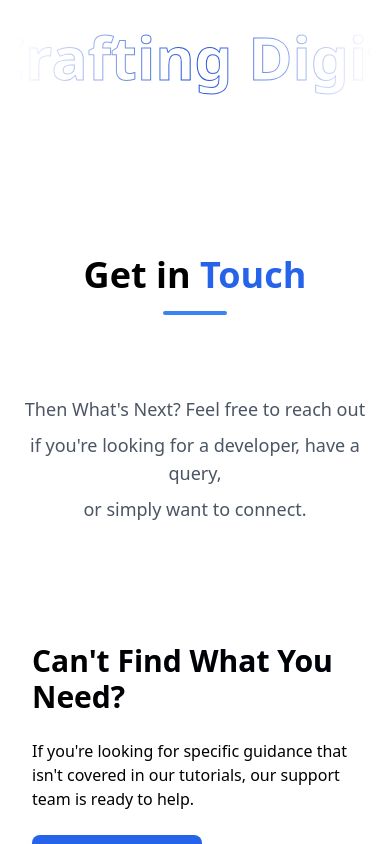
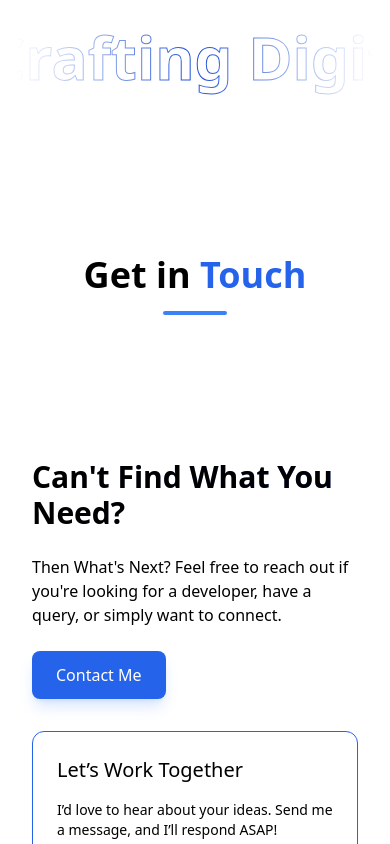
Before and after one commit to Animiiexe/portfolio101, a React (Vite) app: page / in a window 390 px wide. Shown: the part 6481-7325 px from the top of the page. Built offline with nearby package versions, Linux system fonts and the light colour scheme.

Commit message:
feat: update experience periods and improve contact form messaging

```diff
--- a/src/Experience/Third.jsx
+++ b/src/Experience/Third.jsx
@@ -10,9 +10,9 @@ const experiences = [
   {
     title: "Frontend Developer Intern",
     company: "Pinnacle labs",
-    img: companyLogo1,
+    img: companyLogo,
     location: "Remote",
-    period: "Jul 2023-Sep 2023",
+    period: "Mar 2024-Apr 2024",
     responsibilities: [
       "Developed responsive websites for various clients using modern JavaScript frameworks",
       "Gained hands-on technical experience",
@@ -22,10 +22,10 @@ const experiences = [
   },
   {
     title: "Web Developer Intern",
-    img: companyLogo,
+    img: companyLogo1,
     company: "IAC",
     location: "Remote",
-    period: "Mar 2024-Apr 2024",
+    period: "Jul 2023-Sep 2023",
     responsibilities: [
       "Worked on Full-Stack Development",
       "Improved website performance by 40% through code optimization and lazy loading",
--- a/src/footer/Contactform.jsx
+++ b/src/footer/Contactform.jsx
@@ -1,6 +1,6 @@
 import { useState } from "react";
 import { motion } from "framer-motion";
-import { Mail, User } from "lucide-react";
+import { Mail, User, PenBox } from "lucide-react";
 
 const Contactform = () => {
   const [submitted, setSubmitted] = useState(false);
@@ -34,16 +34,19 @@ const Contactform = () => {
                 Can't Find What You Need?
               </h2>
               <p className="mb-6">
-                If you're looking for specific guidance that isn't covered in
-                our tutorials, our support team is ready to help.
+
+        Then What's Next? Feel free to reach out
+        if you're looking for a developer, have a query,
+        or simply want to connect.
+
               </p>
               <motion.a
                 whileHover={{ scale: 1.05 }}
                 whileTap={{ scale: 0.95 }}
-                href="/community"
-                className="inline-block px-6 py-3 rounded-lg font-medium bg-blue-600 hover:bg-black text-white transition-all shadow-lg shadow-purple-500/20"
+                href="mailto:animesh2325@gmail.com"
+                className="inline-block px-6 py-3 rounded-lg font-medium bg-blue-600 hover:bg-black text-white transition-all shadow-lg shadow-blue-500/20"
               >
-                Contact Support
+                Contact Me
               </motion.a>
             </div>
 
@@ -56,10 +59,9 @@ const Contactform = () => {
               className="p-6 rounded-xl border border-blue-600 hover:border-blue-600/50 transition-all shadow-sm hover:shadow-lg"
             >
               <form onSubmit={handleSubmit}>
-                <h3 className="text-xl font-medium mb-4">Request a Tutorial</h3>
+                <h3 className="text-xl font-medium mb-4">Let’s Work Together</h3>
                 <p className="text-sm mb-4">
-                  Is there a specific topic you'd like us to cover in a future
-                  tutorial? Let us know!
+                I’d love to hear about your ideas. Send me a message, and I’ll respond ASAP!
                 </p>
                 <div className="space-y-4">
                   <div className="relative">
@@ -86,17 +88,21 @@ const Contactform = () => {
                       className="w-full border border-gray-300 dark:border-gray-600 dark:bg-gray-700 dark:text-white rounded-xl pl-10 pr-4 py-3 focus:outline-none focus:ring-2 focus:ring-blue-500 focus:border-transparent"
                     />
                   </div>
-                  <textarea
-                    name="entry.1103157260"
-                    placeholder="Describe the tutorial you'd like to see"
-                    rows={4}
-                    className="w-full border border-gray-300 dark:border-gray-600 dark:bg-gray-700 dark:text-white rounded-xl pl-10 pr-4 py-3 focus:outline-none focus:ring-2 focus:ring-blue-500 focus:border-transparent resize-none "
-                  ></textarea>
+                  <div className="relative">
+                    <PenBox className="h-5 w-5 text-white absolute left-3 top-3" />
+                    <textarea
+                      name="entry.1103157260"
+                      placeholder="Describe the topic"
+                      rows={4}
+                      className="w-full border border-gray-300 dark:border-gray-600 dark:bg-gray-700 dark:text-white rounded-xl pl-10 pr-4 py-3 focus:outline-none focus:ring-2 focus:ring-blue-500 focus:border-transparent resize-none "
+                    ></textarea>
+                  </div>
+
                   <motion.button
                     type="submit"
                     whileHover={{ scale: 1.05 }}
                     whileTap={{ scale: 0.95 }}
-                    className="w-full px-6 py-3 rounded-lg font-medium  bg-blue-600 text-white hover:bg-black transition-all shadow-lg shadow-purple-500/20"
+                    className="w-full px-6 py-3 rounded-lg font-medium  bg-blue-600 text-white hover:bg-black transition-all shadow-lg shadow-blue-500/20"
                   >
                     Submit Request
                   </motion.button>
--- a/src/footer/GetContact.jsx
+++ b/src/footer/GetContact.jsx
@@ -15,14 +15,6 @@ const GetContact = () => {
         </h2>
         <div className="w-16 h-1 bg-blue-500 mb-6 rounded-full"></div>
       </div>
-
-      {/* Contact Description */}
-      <div className="text-lg pt-4 md:text-xl mt-10 text-center text-gray-600 space-y-2">
-        <p>Then What's Next? Feel free to reach out</p>
-        <p>if you're looking for a developer, have a query,</p>
-        <p>or simply want to connect.</p>
-      </div>
-
       {/* Contact Form */}
       <div className="mt-10">
         <ContactForm />
@@ -88,7 +80,7 @@ const GetContact = () => {
 
       {/* Footer */}
       <div className="flex justify-center mt-20 text-sm text-gray-500">
-        <p>2025 | Designed and Coded with ❤ by Animesh.</p>
+        <p>{new Date().getFullYear()} | Designed and Coded with ❤ by Animesh.</p>
       </div>
     </div>
   );
```
